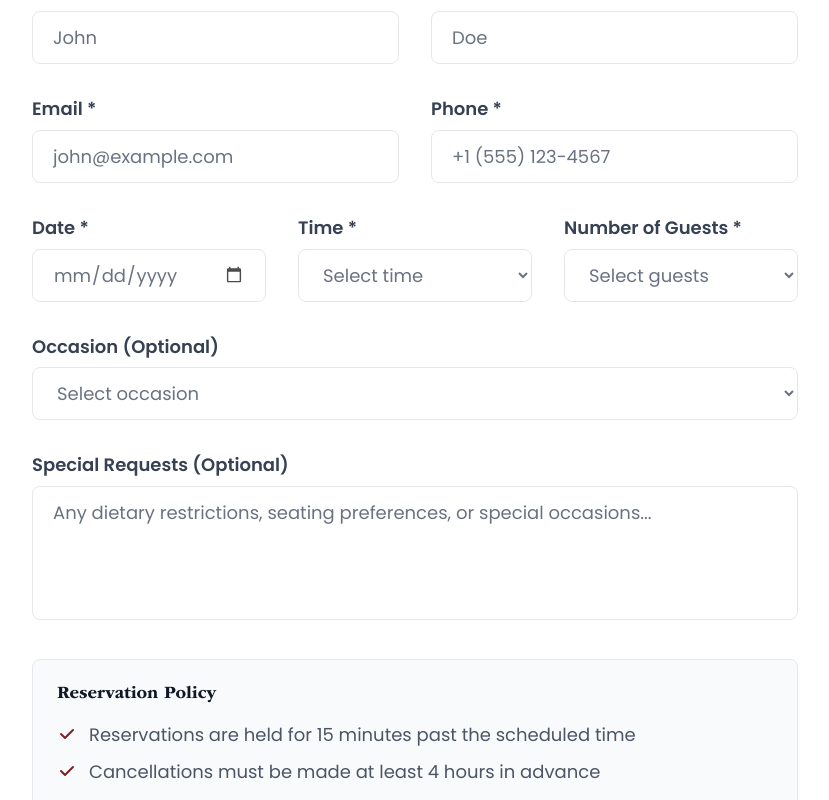
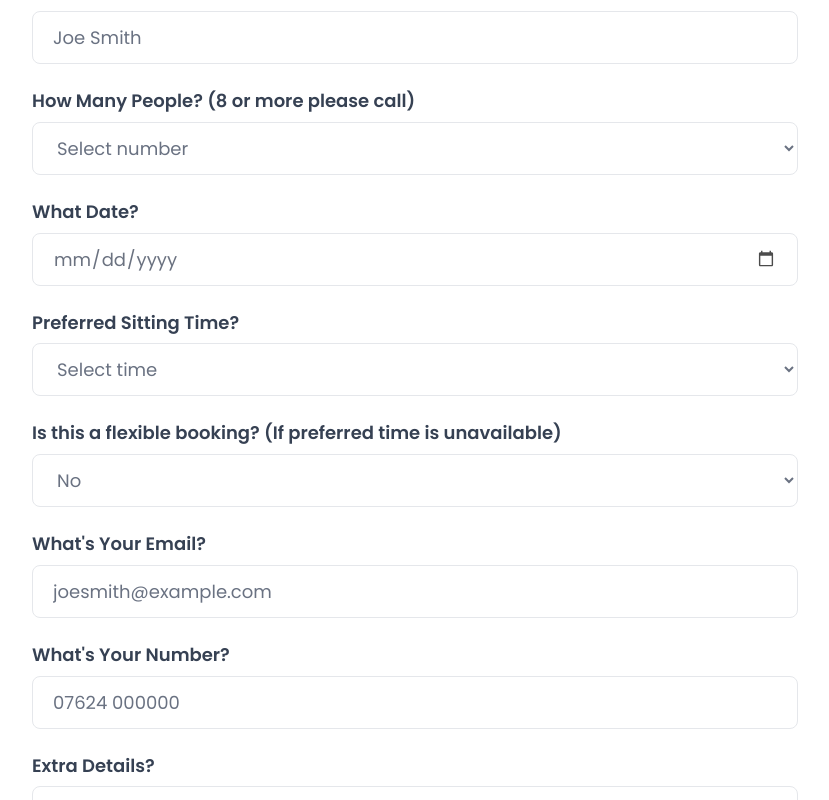
Before and after one commit to LYNKSPortal/la-nuova-isola-iom, a Next.js app: page /reservations in a window 1280 px wide. Shown: the part 760-1560 px from the top of the page, without its empty margins (225-1054 px from the left). Built offline with nearby package versions, Linux system fonts and the light colour scheme.

Commit message:
Restructure reservation form to simpler single-column layout with conversational field labels

```diff
--- a/src/components/ReservationForm.tsx
+++ b/src/components/ReservationForm.tsx
@@ -5,16 +5,14 @@ import Image from 'next/image';
 
 export default function ReservationForm() {
   const [formData, setFormData] = useState({
-    firstName: '',
-    lastName: '',
+    name: '',
+    guests: '',
+    date: '',
+    time: '',
+    flexible: 'no',
     email: '',
     phone: '',
-    date: '',
-    time: '',
-    guests: '',
-    occasion: '',
-    specialRequests: '',
-    terms: false
+    specialRequests: ''
   });
   const [isSubmitting, setIsSubmitting] = useState(false);
   const [submitStatus, setSubmitStatus] = useState<'idle' | 'success' | 'error'>('idle');
@@ -48,16 +46,14 @@ export default function ReservationForm() {
       if (response.ok) {
         setSubmitStatus('success');
         setFormData({
-          firstName: '',
-          lastName: '',
+          name: '',
+          guests: '',
+          date: '',
+          time: '',
+          flexible: 'no',
           email: '',
           phone: '',
-          date: '',
-          time: '',
-          guests: '',
-          occasion: '',
-          specialRequests: '',
-          terms: false
+          specialRequests: ''
         });
       } else {
         setSubmitStatus('error');
@@ -106,191 +102,137 @@ export default function ReservationForm() {
         <div className="max-w-4xl mx-auto px-4 sm:px-6 lg:px-8">
           <h2 className="font-bold text-gray-900 mb-8 text-center">Reservation Details</h2>
           <div className="bg-white rounded-xl shadow-sm border border-gray-100 p-8">
-            <form onSubmit={handleSubmit} className="space-y-8">
-              <div className="grid grid-cols-1 md:grid-cols-2 gap-8">
+            <form onSubmit={handleSubmit} className="space-y-6">
+              {/* Name For The Table */}
               <div className="space-y-2">
-                  <label className="block text-sm font-semibold text-gray-700">First Name *</label>
+                <label className="block text-sm font-semibold text-gray-700">Name For The Table?</label>
                 <input
                   type="text"
-                    name="firstName"
-                    value={formData.firstName}
+                  name="name"
+                  value={formData.name}
                   onChange={handleChange}
                   required
-                    className="w-full px-5 py-3 border border-gray-200 rounded-lg focus:outline-none focus:ring-2 focus:ring-[#7A2325] 500 focus:border-transparent transition-all placeholder:text-gray-500"
-                    placeholder="John"
+                  className="w-full px-5 py-3 border border-gray-200 rounded-lg focus:outline-none focus:ring-2 focus:ring-[#7A2325] focus:border-transparent transition-all placeholder:text-gray-500"
+                  placeholder="Joe Smith"
                 />
               </div>
+
+              {/* How Many People */}
               <div className="space-y-2">
-                  <label className="block text-sm font-semibold text-gray-700">Last Name *</label>
-                  <input
-                    type="text"
-                    name="lastName"
-                    value={formData.lastName}
+                <label className="block text-sm font-semibold text-gray-700">How Many People? (8 or more please call)</label>
+                <select
+                  name="guests"
+                  value={formData.guests}
                   onChange={handleChange}
                   required
-                    className="w-full px-5 py-3 border border-gray-200 rounded-lg focus:outline-none focus:ring-2 focus:ring-[#7A2325] 500 focus:border-transparent transition-all placeholder:text-gray-500"
-                    placeholder="Doe"
+                  className="w-full px-5 py-3 border border-gray-200 rounded-lg focus:outline-none focus:ring-2 focus:ring-[#7A2325] focus:border-transparent transition-all text-gray-500"
+                >
+                  <option value="" className="text-gray-500">Select number</option>
+                  <option value="1">1</option>
+                  <option value="2">2</option>
+                  <option value="3">3</option>
+                  <option value="4">4</option>
+                  <option value="5">5</option>
+                  <option value="6">6</option>
+                  <option value="7">7</option>
+                </select>
+              </div>
+
+              {/* What Date */}
+              <div className="space-y-2">
+                <label className="block text-sm font-semibold text-gray-700">What Date?</label>
+                <input
+                  type="date"
+                  name="date"
+                  value={formData.date}
+                  onChange={handleChange}
+                  required
+                  className="w-full px-5 py-3 border border-gray-200 rounded-lg focus:outline-none focus:ring-2 focus:ring-[#7A2325] focus:border-transparent transition-all placeholder:text-gray-500"
                 />
               </div>
+
+              {/* Preferred Sitting Time */}
+              <div className="space-y-2">
+                <label className="block text-sm font-semibold text-gray-700">Preferred Sitting Time?</label>
+                <select
+                  name="time"
+                  value={formData.time}
+                  onChange={handleChange}
+                  required
+                  className="w-full px-5 py-3 border border-gray-200 rounded-lg focus:outline-none focus:ring-2 focus:ring-[#7A2325] focus:border-transparent transition-all text-gray-500"
+                >
+                  <option value="" className="text-gray-500">Select time</option>
+                  <option value="11:30">11:30</option>
+                  <option value="12:00">12:00</option>
+                  <option value="12:30">12:30</option>
+                  <option value="13:00">13:00</option>
+                  <option value="13:30">13:30</option>
+                  <option value="14:00">14:00</option>
+                  <option value="14:30">14:30</option>
+                  <option value="17:30">17:30</option>
+                  <option value="18:00">18:00</option>
+                  <option value="18:30">18:30</option>
+                  <option value="19:00">19:00</option>
+                  <option value="19:30">19:30</option>
+                  <option value="20:00">20:00</option>
+                  <option value="20:30">20:30</option>
+                  <option value="21:00">21:00</option>
+                </select>
               </div>
 
-              <div className="grid grid-cols-1 md:grid-cols-2 gap-8">
+              {/* Flexible Booking */}
               <div className="space-y-2">
-                  <label className="block text-sm font-semibold text-gray-700">Email *</label>
+                <label className="block text-sm font-semibold text-gray-700">Is this a flexible booking? (If preferred time is unavailable)</label>
+                <select
+                  name="flexible"
+                  value={formData.flexible}
+                  onChange={handleChange}
+                  className="w-full px-5 py-3 border border-gray-200 rounded-lg focus:outline-none focus:ring-2 focus:ring-[#7A2325] focus:border-transparent transition-all text-gray-500"
+                >
+                  <option value="no">No</option>
+                  <option value="yes">Yes</option>
+                </select>
+              </div>
+
+              {/* Email */}
+              <div className="space-y-2">
+                <label className="block text-sm font-semibold text-gray-700">What's Your Email?</label>
                 <input
                   type="email"
                   name="email"
                   value={formData.email}
                   onChange={handleChange}
                   required
-                    className="w-full px-5 py-3 border border-gray-200 rounded-lg focus:outline-none focus:ring-2 focus:ring-[#7A2325] 500 focus:border-transparent transition-all placeholder:text-gray-500"
-                    placeholder="john@example.com"
+                  className="w-full px-5 py-3 border border-gray-200 rounded-lg focus:outline-none focus:ring-2 focus:ring-[#7A2325] focus:border-transparent transition-all placeholder:text-gray-500"
+                  placeholder="joesmith@example.com"
                 />
               </div>
+
+              {/* Phone */}
               <div className="space-y-2">
-                  <label className="block text-sm font-semibold text-gray-700">Phone *</label>
+                <label className="block text-sm font-semibold text-gray-700">What's Your Number?</label>
                 <input
                   type="tel"
                   name="phone"
                   value={formData.phone}
                   onChange={handleChange}
                   required
-                    className="w-full px-5 py-3 border border-gray-200 rounded-lg focus:outline-none focus:ring-2 focus:ring-[#7A2325] 500 focus:border-transparent transition-all placeholder:text-gray-500"
-                    placeholder="+1 (555) 123-4567"
+                  className="w-full px-5 py-3 border border-gray-200 rounded-lg focus:outline-none focus:ring-2 focus:ring-[#7A2325] focus:border-transparent transition-all placeholder:text-gray-500"
+                  placeholder="07624 000000"
                 />
               </div>
-              </div>
 
-              <div className="grid grid-cols-1 md:grid-cols-3 gap-8">
+              {/* Extra Details */}
               <div className="space-y-2">
-                  <label className="block text-sm font-semibold text-gray-700">Date *</label>
-                  <input
-                    type="date"
-                    name="date"
-                    value={formData.date}
-                    onChange={handleChange}
-                    required
-                    className="w-full px-5 py-3 border border-gray-200 rounded-lg focus:outline-none focus:ring-2 focus:ring-[#7A2325] 500 focus:border-transparent transition-all placeholder:text-gray-500"
-                  />
-                </div>
-                <div className="space-y-2">
-                  <label className="block text-sm font-semibold text-gray-700">Time *</label>
-                  <select
-                    name="time"
-                    value={formData.time}
-                    onChange={handleChange}
-                    required
-                    className="w-full px-5 py-3 border border-gray-200 rounded-lg focus:outline-none focus:ring-2 focus:ring-[#7A2325] 500 focus:border-transparent transition-all text-gray-500"
-                  >
-                    <option value="" className="text-gray-500">Select time</option>
-                    <option value="11:30">11:30 AM</option>
-                    <option value="12:00">12:00 PM</option>
-                    <option value="12:30">12:30 PM</option>
-                    <option value="13:00">1:00 PM</option>
-                    <option value="13:30">1:30 PM</option>
-                    <option value="14:00">2:00 PM</option>
-                    <option value="14:30">2:30 PM</option>
-                    <option value="17:30">5:30 PM</option>
-                    <option value="18:00">6:00 PM</option>
-                    <option value="18:30">6:30 PM</option>
-                    <option value="19:00">7:00 PM</option>
-                    <option value="19:30">7:30 PM</option>
-                    <option value="20:00">8:00 PM</option>
-                    <option value="20:30">8:30 PM</option>
-                    <option value="21:00">9:00 PM</option>
-                  </select>
-                </div>
-                <div className="space-y-2">
-                  <label className="block text-sm font-semibold text-gray-700">Number of Guests *</label>
-                  <select
-                    name="guests"
-                    value={formData.guests}
-                    onChange={handleChange}
-                    required
-                    className="w-full px-5 py-3 border border-gray-200 rounded-lg focus:outline-none focus:ring-2 focus:ring-[#7A2325] 500 focus:border-transparent transition-all text-gray-500"
-                  >
-                    <option value="" className="text-gray-500">Select guests</option>
-                    <option value="1">1 Guest</option>
-                    <option value="2">2 Guests</option>
-                    <option value="3">3 Guests</option>
-                    <option value="4">4 Guests</option>
-                    <option value="5">5 Guests</option>
-                    <option value="6">6 Guests</option>
-                    <option value="7">7 Guests</option>
-                    <option value="8">8 Guests</option>
-                    <option value="9">9 Guests</option>
-                    <option value="10">10 Guests</option>
-                    <option value="10+">10+ Guests</option>
-                  </select>
-                </div>
-              </div>
-
-              <div className="space-y-2">
-                <label className="block text-sm font-semibold text-gray-700">Occasion (Optional)</label>
-                <select
-                  name="occasion"
-                  value={formData.occasion}
-                  onChange={handleChange}
-                  className="w-full px-5 py-3 border border-gray-200 rounded-lg focus:outline-none focus:ring-2 focus:ring-[#7A2325] 500 focus:border-transparent transition-all text-gray-500"
-                >
-                  <option value="" className="text-gray-500">Select occasion</option>
-                  <option value="birthday">Birthday</option>
-                  <option value="anniversary">Anniversary</option>
-                  <option value="date-night">Date Night</option>
-                  <option value="business">Business Dinner</option>
-                  <option value="celebration">Celebration</option>
-                  <option value="other">Other</option>
-                </select>
-              </div>
-
-              <div className="space-y-2">
-                <label className="block text-sm font-semibold text-gray-700">Special Requests (Optional)</label>
+                <label className="block text-sm font-semibold text-gray-700">Extra Details?</label>
                 <textarea
                   name="specialRequests"
                   value={formData.specialRequests}
                   onChange={handleChange}
                   rows={4}
-                  className="w-full px-5 py-3 border border-gray-200 rounded-lg focus:outline-none focus:ring-2 focus:ring-[#7A2325] 500 focus:border-transparent transition-all resize-none placeholder:text-gray-500"
-                  placeholder="Any dietary restrictions, seating preferences, or special occasions..."
+                  className="w-full px-5 py-3 border border-gray-200 rounded-lg focus:outline-none focus:ring-2 focus:ring-[#7A2325] focus:border-transparent transition-all resize-none placeholder:text-gray-500"
+                  placeholder="Any special requests or dietary requirements..."
                 ></textarea>
-              </div>
-
-              <div className="bg-gray-50 p-6 rounded-lg border border-gray-200">
-                <h3 className="text-lg font-semibold text-gray-900 mb-4">Reservation Policy</h3>
-                <ul className="text-sm text-gray-600 space-y-3">
-                  <li className="flex items-start">
-                    <svg className="w-5 h-5 text-[#7A2325] mr-3 mt-0.5 flex-shrink-0" fill="currentColor" viewBox="0 0 20 20">
-                      <path fillRule="evenodd" d="M16.707 5.293a1 1 0 010 1.414l-8 8a1 1 0 01-1.414 0l-4-4a1 1 0 011.414-1.414L8 12.586l7.293-7.293a1 1 0 011.414 0z" clipRule="evenodd" />
-                    </svg>
-                    <span>Reservations are held for 15 minutes past the scheduled time</span>
-                  </li>
-                  <li className="flex items-start">
-                    <svg className="w-5 h-5 text-[#7A2325] mr-3 mt-0.5 flex-shrink-0" fill="currentColor" viewBox="0 0 20 20">
-                      <path fillRule="evenodd" d="M16.707 5.293a1 1 0 010 1.414l-8 8a1 1 0 01-1.414 0l-4-4a1 1 0 011.414-1.414L8 12.586l7.293-7.293a1 1 0 011.414 0z" clipRule="evenodd" />
-                    </svg>
-                    <span>Cancellations must be made at least 4 hours in advance</span>
-                  </li>
-                  <li className="flex items-start">
-                    <svg className="w-5 h-5 text-[#7A2325] mr-3 mt-0.5 flex-shrink-0" fill="currentColor" viewBox="0 0 20 20">
-                      <path fillRule="evenodd" d="M16.707 5.293a1 1 0 010 1.414l-8 8a1 1 0 01-1.414 0l-4-4a1 1 0 011.414-1.414L8 12.586l7.293-7.293a1 1 0 011.414 0z" clipRule="evenodd" />
-                    </svg>
-                    <span>For parties of 8 or more, please call us directly</span>
-                  </li>
-                </ul>
-              </div>
-
-              <div className="flex items-start space-x-3">
-                <input
-                  type="checkbox"
-                  id="terms"
-                  name="terms"
-                  checked={formData.terms}
-                  onChange={handleChange}
-                  className="mt-1 w-5 h-5 text-[#7A2325] border-gray-300 rounded focus:ring-[#7A2325] 500"
-                />
-                <label htmlFor="terms" className="text-sm text-gray-600 leading-relaxed">
-                  I agree to the reservation policy and understand that my table will be held for 15 minutes
-                </label>
               </div>
 
               <button
```
Lines whose indentation alone changed are shown as unchanged.
